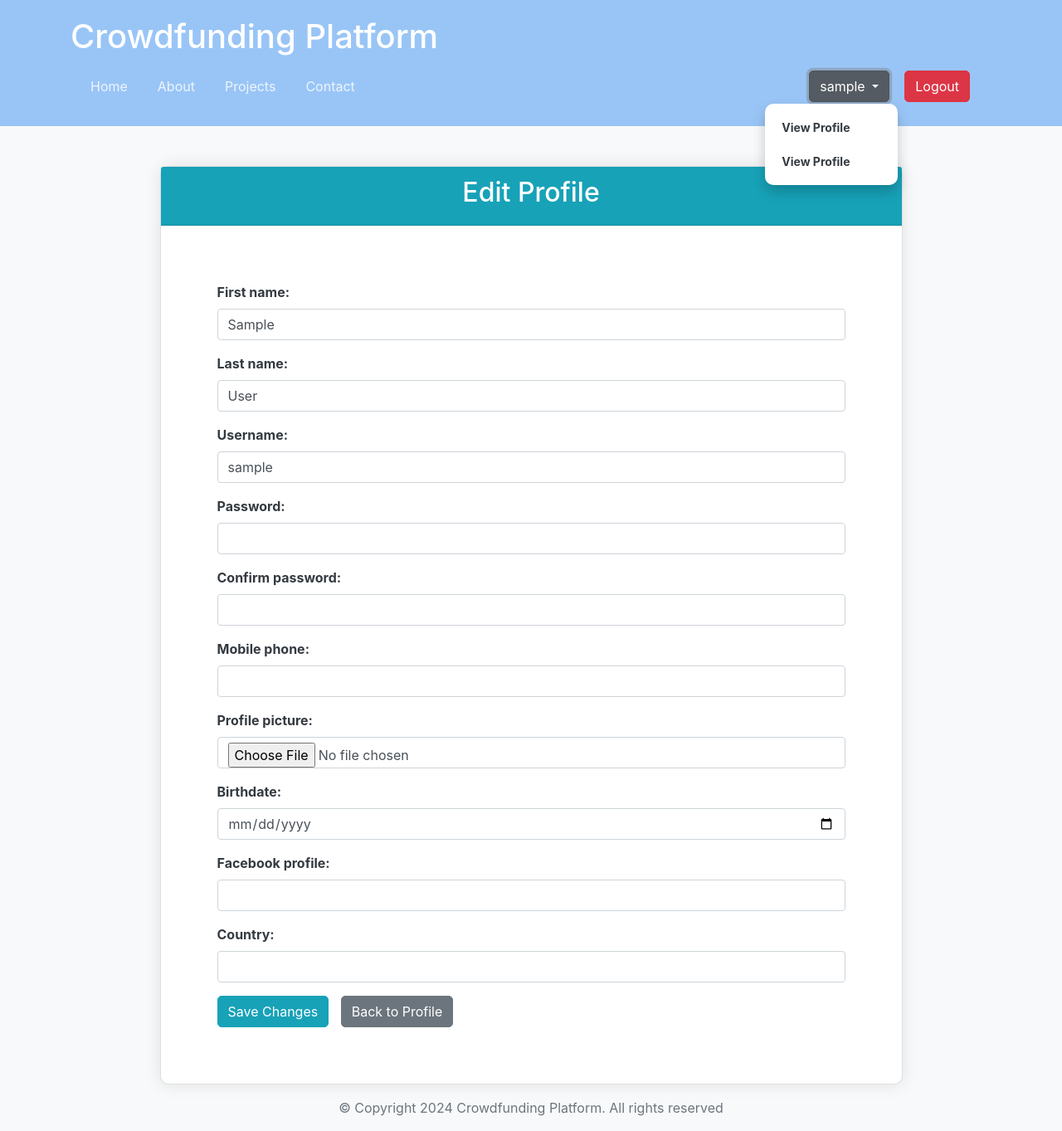
After one commit to RahmaAsharf/Django-Crowd-Funding-Web-App, a Django app: page /authentication/profile/1/edit/ in a window 1280 px wide, after a click that opens the changed part. The commit adds this page. Shown: the whole page at 83% size. Run offline with Django 5.2, Linux system fonts and the light colour scheme; the visitor is signed in with stand-in values (Sample User, id 1); data comes from the database, SQL or seed files in the repository; some libraries are stand-ins or nearby versions.

Commit message:
finish authentication app

```diff
--- a/DjangoProject/settings.py
+++ b/DjangoProject/settings.py
@@ -48,6 +48,7 @@ MIDDLEWARE = [
     'django.contrib.auth.middleware.AuthenticationMiddleware',
     'django.contrib.messages.middleware.MessageMiddleware',
     'django.middleware.clickjacking.XFrameOptionsMiddleware',
+    'authentication.middleware.CheckUserIdMiddleware',
 ]
 
 ROOT_URLCONF = 'DjangoProject.urls'
@@ -128,6 +129,10 @@ STATIC_URL = 'static/'
 
 DEFAULT_AUTO_FIELD = 'django.db.models.BigAutoField'
 
+# add media url
+import os
+MEDIA_URL = 'images/'
+MEDIA_ROOT = os.path.join(BASE_DIR, 'images/')
 
 
 EMAIL_BACKEND = 'django.core.mail.backends.smtp.EmailBackend'
--- a/DjangoProject/urls.py
+++ b/DjangoProject/urls.py
@@ -17,10 +17,12 @@ Including another URLconf
 from django.contrib import admin
 from django.urls import include, path
 from authentication.views import profile
+from django.conf import settings
+from django.conf.urls.static import static
 
 urlpatterns = [
     path('admin/', admin.site.urls),
     path('authentication/', include('authentication.urls')),
     path('accounts/profile/',profile,)
 
-]
+] + static(settings.MEDIA_URL, document_root=settings.MEDIA_ROOT)
--- a/authentication/forms.py
+++ b/authentication/forms.py
@@ -10,7 +10,9 @@ from DjangoProject import settings
 from authentication.models import CustomUser
 from django.contrib.auth.models import User
 from django.contrib.auth import get_user_model
+
 User = get_user_model()
+
 class UserModelForm(forms.ModelForm):
     confirm_password = forms.CharField(max_length=100, widget=forms.PasswordInput)
     password = forms.CharField(max_length=100, widget=forms.PasswordInput)
@@ -51,3 +53,55 @@ class UserModelForm(forms.ModelForm):
         if commit:
             user.save()
         return user
+
+
+class UserProfileForm(forms.ModelForm):
+    class Meta:
+        model  = CustomUser
+        # Retreive all form data except email field
+        fields= ('first_name', 'last_name', 'username', 'password','confirm_password',
+                 'mobile_phone','profile_picture','birthdate','facebook_profile','country')
+
+        widgets = {
+            'password': forms.PasswordInput(),
+            'confirm_password': forms.PasswordInput(),
+            'birthdate': forms.DateInput(attrs={'type': 'date'}),
+        }
+
+    # called when creating an instance of form
+    def __init__(self, *args, **kwargs):
+        super().__init__(*args, **kwargs)
+        # Check if the form is used to edit an existing user (instance has a primary key)
+        if self.instance.pk:
+            self.fields['password'].required = False # password is not required
+            self.fields['confirm_password'].required = False
+        else:
+            self.fields['password'].required = True # password is required
+            self.fields['confirm_password'].required = True
+
+    def clean_mobile_phone(self):
+        mobile_phone = self.cleaned_data['mobile_phone']
+        if not mobile_phone.startswith('01') or len(mobile_phone) != 11:
+            raise forms.ValidationError("Please enter a valid Egyptian phone number")
+        return mobile_phone
+
+    def clean_password(self):
+        password = self.cleaned_data.get('password')
+        if password:
+            validate_password(password)
+        return password
+
+    def clean_confirm_password(self):
+        password = self.cleaned_data.get('password')
+        confirm_password = self.cleaned_data.get('confirm_password')
+        if password and confirm_password and password != confirm_password:
+            raise forms.ValidationError("Passwords do not match.")
+        return confirm_password
+
+    def save(self, commit=True):
+        user = super().save(commit=False)
+        user.password = make_password(self.cleaned_data["password"])
+        user.confirm_password = make_password(self.cleaned_data["confirm_password"])
+        if commit:
+            user.save()
+        return user
--- /dev/null
+++ b/authentication/templates/authentication/edit_profile.html
@@ -0,0 +1,59 @@
+{% extends 'layouts/base.html' %}
+{% load static %}
+{% block 'content' %}
+
+<div class="container mt-5">
+  <div class="row justify-content-center">
+    <div class="col-md-10">
+      <div class="card">
+        <div class="card-header bg-info text-white">
+          <h1 class="card-title text-center" style="font-size: 2rem;">Edit Profile</h1>
+        </div>
+        <div class="card-body">
+          <form method="post" enctype="multipart/form-data" class="p-5">
+            {% csrf_token %}
+            {% for field in form %}
+              <div class="form-group">
+                {{ field.label_tag }}
+                {{ field }}
+                {% for error in field.errors %}
+                  <p class="alert alert-danger">{{ error }}</p>
+                {% endfor %}
+              </div>
+            {% endfor %}
+            <button type="submit" class="btn btn-info">Save Changes</button>
+            <a href="{% url 'view.profile' id %}" class="btn btn-secondary">Back to Profile</a>
+          </form>
+        </div>
+      </div>
+    </div>
+  </div>
+</div>
+
+<script src="{% static 'authentication/js/script.js'%}"></script>
+
+<style>
+  .card {
+    border-radius: 10px;
+    box-shadow: 0 0 20px rgba(0, 0, 0, 0.1);
+  }
+
+  .card-header {
+    border-radius: 10px 10px 0 0;
+  }
+
+  .card-title {
+    margin-bottom: 0.5rem;
+  }
+
+  .form-label {
+    font-weight: bold;
+  }
+
+  .btn {
+    border-radius: 5px;
+    margin-right: 10px;
+  }
+</style>
+
+{% endblock %}
--- a/authentication/templates/authentication/landing.html
+++ b/authentication/templates/authentication/landing.html
@@ -58,9 +58,4 @@
     </div>
 </section>
 
-<footer>
-    <div class="container">
-        <p>&copy; 2024 Crowdfunding Platform. All rights reserved.</p>
-    </div>
-</footer>
 {% endblock %}
--- a/authentication/templates/layouts/base.html
+++ b/authentication/templates/layouts/base.html
@@ -5,9 +5,8 @@
     <meta name="viewport" content="width=device-width, initial-scale=1.0">
     <title>Crowdfunding Platform</title>
     <!-- Bootstrap CSS -->
-    <link rel="stylesheet" href="https://cdnjs.cloudflare.com/ajax/libs/font-awesome/5.15.4/css/all.min.css" integrity="sha512-G1x1cfLyazBa/uPUjH9PKWrB3p2g4Uuy+Uk3/+7kEuTjQyGBYqf5DQYvZ+UuAdIg/TOle8GzXd4BFWs7Zhf2fg==" crossorigin="anonymous" referrerpolicy="no-referrer" />
+    <!-- <link rel="stylesheet" href="https://cdnjs.cloudflare.com/ajax/libs/font-awesome/5.15.4/css/all.min.css" integrity="sha512-G1x1cfLyazBa/uPUjH9PKWrB3p2g4Uuy+Uk3/+7kEuTjQyGBYqf5DQYvZ+UuAdIg/TOle8GzXd4BFWs7Zhf2fg==" crossorigin="anonymous" referrerpolicy="no-referrer" /> -->
     <link href="https://stackpath.bootstrapcdn.com/bootstrap/4.5.2/css/bootstrap.min.css" rel="stylesheet">
-
 
     <style>
         /* Custom CSS */
@@ -17,7 +16,7 @@
             color: #343a40;
         }
         header {
-            background-color: #afd1f6;
+            background-color: #8cbff6e0;
             color: #ffffff;
             padding: 20px 0;
         }
@@ -37,21 +36,46 @@
         #about, #projects, #contact {
             padding: 80px 0;
         }
-        footer {
-            background-color: #343a40;
-            color: #fff;
-            padding: 20px 0;
-            text-align: center;
+
+        .dropdown-menu {
+            border: none;
+            box-shadow: 0px 8px 16px 0px rgba(0,0,0,0.2);
+            border-radius: 10px;
+        }
+        .dropdown-item {
+            color: #343a40;
+            padding: 10px 15px;
+            font-weight: bold;
+            font-size: 14px;
+        }
+        .dropdown-item:hover {
+            background-color: #f8f9fa;
+        }
+        .dropdown-toggle:hover {
+            background-color: #0056b3;
+        }
+        .dropdown-menu-right {
+            right: 0;
+            /* left: auto; */
+        }
+        .dropdown-menu-right .dropdown-item {
+            width: 150px;
+            margin: 0px 5px
+        }
+
+        .navbar-dark .navbar-nav .nav-link {
+            color: rgba(255, 255, 255, 0.827);
         }
     </style>
 </head>
-<body>
+<body class="d-flex flex-column min-vh-100">
     <header>
         <div class="container">
             <h1>Crowdfunding Platform</h1>
             <nav class="navbar navbar-expand-lg navbar-dark">
                 <div class="collapse navbar-collapse" id="navbarSupportedContent">
                     <ul class="navbar-nav mr-auto">
+                        <li class="nav-item"><a class="nav-link" href="{% url 'landing' %}">Home</a></li>
                         <li class="nav-item"><a class="nav-link" href="#about">About</a></li>
                         <li class="nav-item"><a class="nav-link" href="#projects">Projects</a></li>
                         <li class="nav-item"><a class="nav-link" href="#contact">Contact</a></li>
@@ -59,21 +83,24 @@
 
                     <!-- Login, Register, Logout buttons -->
                     {% if user.id %}
+                    <!-- Username with user icon -->
+                    <div class="dropdown">
+                        <button class="btn btn-secondary dropdown-toggle" type="button" id="dropdownMenuButton" data-toggle="dropdown" aria-haspopup="true" aria-expanded="false">
+                            {{ user.username }}
+                        </button>
+                        <div class="dropdown-menu dropdown-menu-right" aria-labelledby="dropdownMenuButton">
+                            <a class="dropdown-item" href="{% url 'view.profile' user.id %}">View Profile</a>
+                            <a class="dropdown-item" href="{% url 'view.profile' user.id %}">View Profile</a>
+                        </div>
+                    </div>
                     <form method="post" action="{% url 'logout' %}">
                         {% csrf_token %}
-                        <button type="submit" class="btn btn-danger mr-2">Logout</button>
+                        <button type="submit" class="btn btn-danger ml-2">Logout</button>
                     </form>
-
-                    <!-- Username with user icon -->
-                    <div class="d-flex align-items-center">
-                        <i class="fas fa-user text-white mr-1"></i>
-                        <span class="text-white">{{ user.username }}</span>
-                    </div>
                     {% else %}
                     <div class="d-flex align-items-center">
                         <a class="btn btn-primary mr-2" href="{% url 'register' %}">Register</a>
                         <a href="{% url 'login' %}" class="btn btn-light mr-2">Login</a>
-
                     </div>
                     {% endif %}
                 </div>
@@ -85,13 +112,17 @@
         <div>
             {% block 'content' %}
             {% endblock %}
-
         </div>
     </div>
-    <footer>
-        <div class="container">
-            <p>&copy; 2024 Crowdfunding Platform. All rights reserved.</p>
+    <footer class="footer mt-auto py-3 bg-light">
+        <div class="container text-center">
+          <span class="text-muted">© Copyright 2024 Crowdfunding Platform. All rights reserved</span>
         </div>
     </footer>
+
+    <!-- Bootstrap JS -->
+    <script src="https://code.jquery.com/jquery-3.5.1.slim.min.js"></script>
+    <script src="https://cdn.jsdelivr.net/npm/@popperjs/core@2.9.3/dist/umd/popper.min.js"></script>
+    <script src="https://stackpath.bootstrapcdn.com/bootstrap/4.5.2/js/bootstrap.min.js"></script>
 </body>
 </html>
--- a/authentication/urls.py
+++ b/authentication/urls.py
@@ -1,10 +1,13 @@
 from django.urls import include, path
-from authentication.views import landing,register,activate_account
+from authentication.views import *
 
 urlpatterns = [
     path('land', landing, name='landing'),
     path('register', register, name='register'),
     path('activate/<uuid:activation_key>/', activate_account, name='activate_account'),
     path('', include('django.contrib.auth.urls')),
+    path('profile/<int:id>/', view_profile, name='view.profile'),
+    path('profile/<int:id>/edit/', edit_profile, name='edit.profile'),
+    path('profile/<int:id>/delete/', delete_account, name='delete.account'),
 
 ]
--- a/authentication/views.py
+++ b/authentication/views.py
@@ -1,10 +1,11 @@
 from django.shortcuts import render, redirect, reverse, get_object_or_404
 from django.http import HttpResponse
 from DjangoProject.settings import DOMAIN
-from authentication.forms import  UserModelForm
+from authentication.forms import  UserModelForm, UserProfileForm
 from authentication.models import CustomUser
 from django.contrib import messages
 from django.contrib.auth import authenticate, login
+from django.contrib.auth.decorators import login_required
 from django.contrib.auth import get_user_model
 from django.core.mail import send_mail
 from django.utils import timezone
@@ -28,7 +29,7 @@ User = get_user_model()
 
 def register(request):
     if request.method == 'POST':
-        form = UserModelForm(request.POST)
+        form = UserModelForm(request.POST, request.FILES)
         if form.is_valid():
             user = form.save(commit=False)
             user.is_active = False  # User is not active until activated via email
@@ -68,6 +69,34 @@ def activate_account(request, activation_key):
     user.save()
     return redirect('landing')
 
+# @login_required(login_url='/authentication/login/')
+def view_profile(request, id):
+    user = get_object_or_404(CustomUser, pk=id)
+    return render(request, 'authentication/profile.html', {'user': user})
+
+# @login_required(login_url='/authentication/login/')
+def edit_profile(request, id):
+    user = get_object_or_404(CustomUser, pk=id)
+    if request.method == 'POST':
+        form = UserProfileForm(request.POST, request.FILES, instance=user)
+        if form.is_valid():
+            form.save()
+            return redirect('view.profile', id=id)
+    else:
+        # form = UserModelForm(instance=user)
+        # Set initial password field to empty string when editing profile
+        form = UserProfileForm(instance=user, initial={'password': '','confirm_password': ''})
+    return render(request, 'authentication/edit_profile.html', {'form': form, 'id': id})
+
+# @login_required(login_url='/authentication/login/')
+def delete_account(request, id):
+    user = get_object_or_404(CustomUser, pk=id)
+    if request.method == 'POST':
+        user.delete()
+        return redirect('landing')
+    return render(request, 'authentication/delete_account.html', {'user': user})
+
+
 
 # def password_reset(request):
 #     if request.method == 'POST':
--- a/templates/registration/logged_out.html
+++ b/templates/registration/logged_out.html
@@ -58,9 +58,4 @@
     </div>
 </section>
 
-<footer>
-    <div class="container">
-        <p>&copy; 2024 Crowdfunding Platform. All rights reserved.</p>
-    </div>
-</footer>
 {% endblock %}
```
Also changed, not shown: authentication/middleware.py (added, +15 -0 lines), authentication/models.py (+8 -1 lines), authentication/templates/authentication/delete_account.html (added, +53 -0 lines), authentication/templates/authentication/profile.html (added, +60 -0 lines), authentication/templates/authentication/register.html (+6 -7 lines), templates/registration/login.html (+26 -11 lines), authentication/migrations/0006_customuser_birthdate_customuser_country_and_more.py (added), images/authentication/images/Screenshot_2024-02-10_103355.png (added), images/authentication/images/Screenshot_2024-02-10_104237.png (added).
